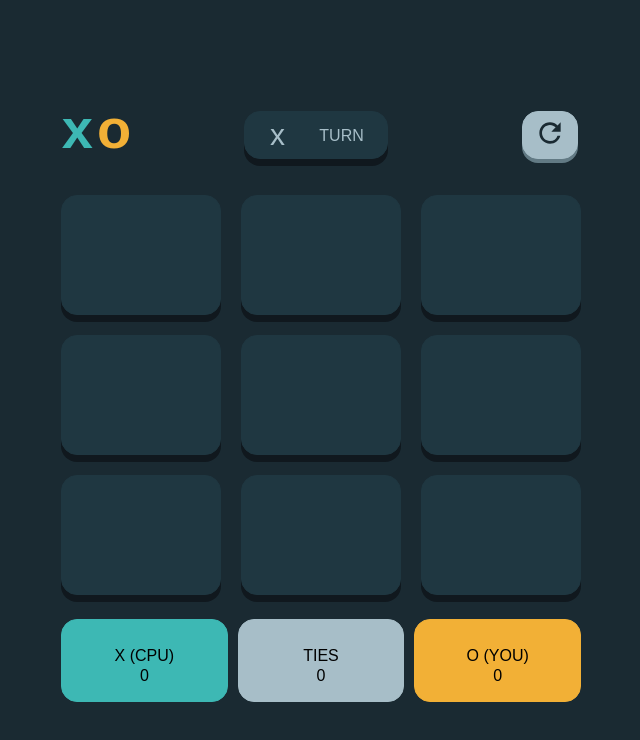
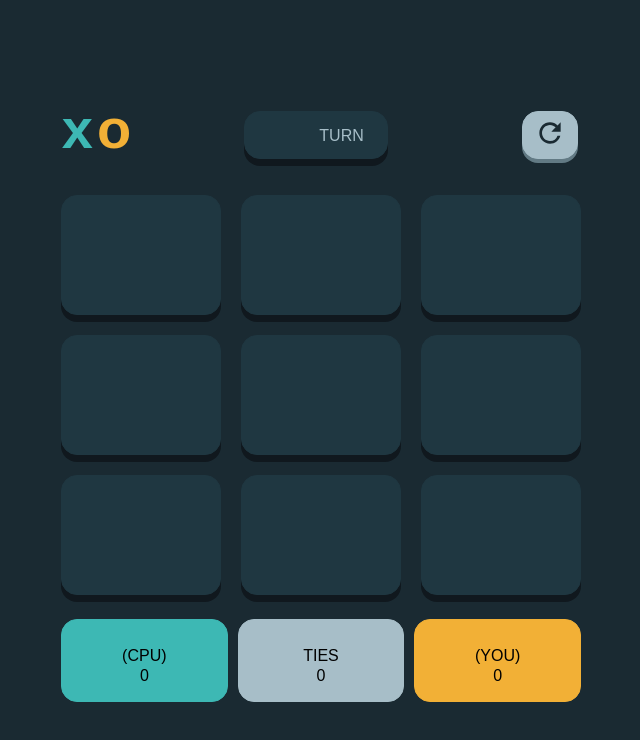
Before and after one commit to DevZibah/Tic-Tac-Toe, a React (Vite) app: page /Cpu in a window 1280 px wide. Shown: the top 740 px of the page, without its empty margins (319-959 px from the left). Built offline with nearby package versions, Linux system fonts and the light colour scheme.

Commit message:
added more functionality

```diff
--- a/src/components/Cpu.tsx
+++ b/src/components/Cpu.tsx
@@ -7,7 +7,7 @@ import Square from './Square'
 
 const Cpu = () => {
   const [show, setShow] = useState(false)
-  const { newsquare, turn } = useContext(StoreContext)
+  const { newsquare, turn, turrn, user, cpu } = useContext(StoreContext)
 
   return (
     <div>
@@ -22,7 +22,7 @@ const Cpu = () => {
             <p className='o ms-1'>o</p>
           </article>
           <div className='div-one mt-4'>
-            <p className='oo'>{turn}</p>
+            <p className='oo'>{turrn ? user : cpu}</p>
             <p className='text-uppercase turn'>turn</p>
           </div>
           <section>
@@ -51,7 +51,7 @@ const Cpu = () => {
       >
         <section className='sec-three mt-4 text-uppercase'>
           <div className='div-two p-md-2'>
-            <p className='mt-3'>x (cpu)</p>
+            <p className='mt-3'>{cpu} (cpu)</p>
             <br />
             <p className='div-p'>0</p>
           </div>
@@ -61,7 +61,7 @@ const Cpu = () => {
             <p className='div-p'>0</p>
           </div>
           <div className='div-four p-md-2'>
-            <p className='mt-3'>o (you)</p>
+            <p className='mt-3'>{user} (you)</p>
             <br />
             <p className='div-p'>0</p>
           </div>
--- a/src/components/Home.tsx
+++ b/src/components/Home.tsx
@@ -4,7 +4,7 @@ import { motion } from 'framer-motion'
 import { StoreContext } from '../contexts/StoreContext'
 
 const Home = () => {
-  const { setUser, setTurn, user } = useContext(StoreContext)
+  const { setUser, setTurn, setCpu, setTurrn } = useContext(StoreContext)
 
   return (
     <div className=''>
@@ -34,13 +34,13 @@ const Home = () => {
           <article className='first-art p-2 align-middle'>
             <p
               className='mt-3 x-one'
-              onClick={() => (setUser('x'), setTurn('x'))}
+              onClick={() => (setUser('x'), setTurn('x'), setCpu('o'))}
             >
               x
             </p>
             <p
               className='mt-3 o-one'
-              onClick={() => (setUser('o'), setTurn('o'))}
+              onClick={() => (setUser('o'), setTurn('o'), setCpu('x'))}
             >
               o
             </p>
--- a/src/contexts/StoreContext.jsx
+++ b/src/contexts/StoreContext.jsx
@@ -5,10 +5,13 @@ export const StoreContext = createContext()
 
 const StoreContextProvider = ({ children }) => {
   const [user, setUser] = useState('')
+  const [cpu, setCpu] = useState('')
+  const [Player1, setPlayer1] = useState('x')
   const clearState = ['', '', '', '', '', '', '', '', '']
   const [newsquare, setNewsquare] = useState(clearState)
   const [turn, setTurn] = useState('')
   const [result, setResult] = useState({ winner: 'none', state: 'none' })
+  const [turrn, setTurrn] = useState(false)
 
   const restartGame = () => {
     setNewsquare(clearState)
@@ -25,15 +28,14 @@ const StoreContextProvider = ({ children }) => {
     [2, 4, 6],
   ]
 
-  console.log('user is', user)
-
   const SquareClick = (id) => {
     //update the value of the square to which ever player that's playing
     //if you click on a square, this function loops through newsquare array and change the id of that square from an empty string to a new value string that is if that square is empty
     setNewsquare(
       newsquare.map((square, idx) => {
         if (idx == id && square == '') {
-          return user
+          return turrn ? user : cpu
+          // return user
         }
         //else return the current value(empty string)
         return square
@@ -46,7 +48,8 @@ const StoreContextProvider = ({ children }) => {
     //check to see if it's filled by same player
     Patterns.forEach((currPattern) => {
       //determine the first player that exist at that index ex: [0,1,2]
-      const Player1 = newsquare[currPattern[0]]
+      setPlayer1(newsquare[currPattern[0]])
+      // const Player1 = newsquare[currPattern[0]]
       if (Player1 == '') return
       let foundWinningPattern = true
       //check if the other players are equal to the first player
@@ -57,10 +60,13 @@ const StoreContextProvider = ({ children }) => {
       })
 
       if (foundWinningPattern) {
-        setResult({ winner: user, state: 'won' })
+        setResult({ winner: Player1, state: 'won' })
       }
     })
   }
+
+  console.log('user is', user)
+  console.log('cpu is', cpu)
 
   const CheckTie = () => {
     let filled = true
@@ -80,10 +86,14 @@ const StoreContextProvider = ({ children }) => {
     CheckTie()
 
     if (user === 'x') {
-      setUser('o')
+      // setUser('o')
+      // setCpu('o')
+      setTurrn(!turrn)
       setTurn('o')
     } else {
-      setUser('x')
+      // setUser('x')
+      // setCpu('x')
+      setTurrn(!turrn)
       setTurn('x')
     }
   }, [newsquare])
@@ -102,6 +112,10 @@ const StoreContextProvider = ({ children }) => {
         newsquare,
         user,
         turn,
+        turrn,
+        cpu,
+        setCpu,
+        setTurrn,
         setUser,
         setTurn,
         setNewsquare,
```
